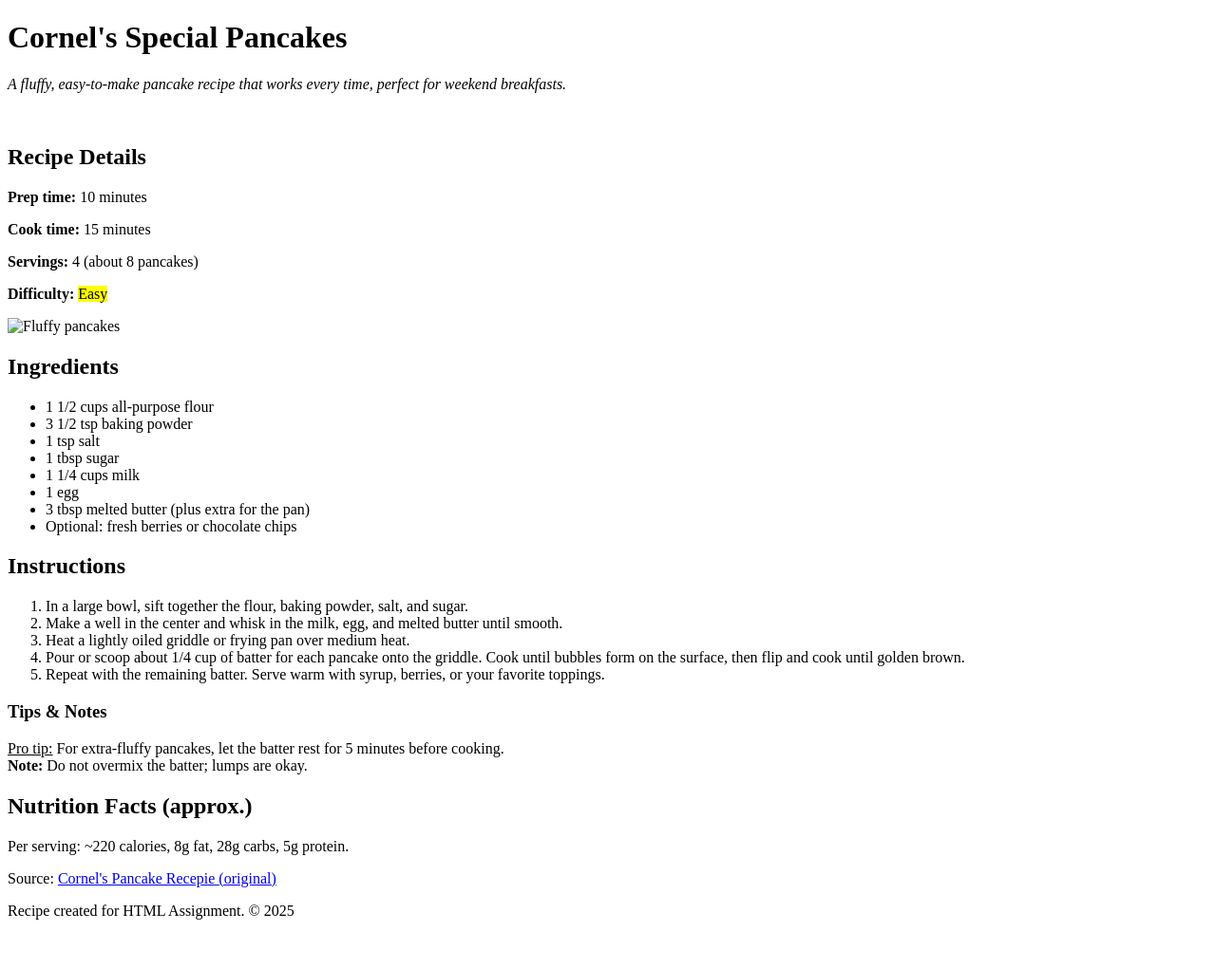
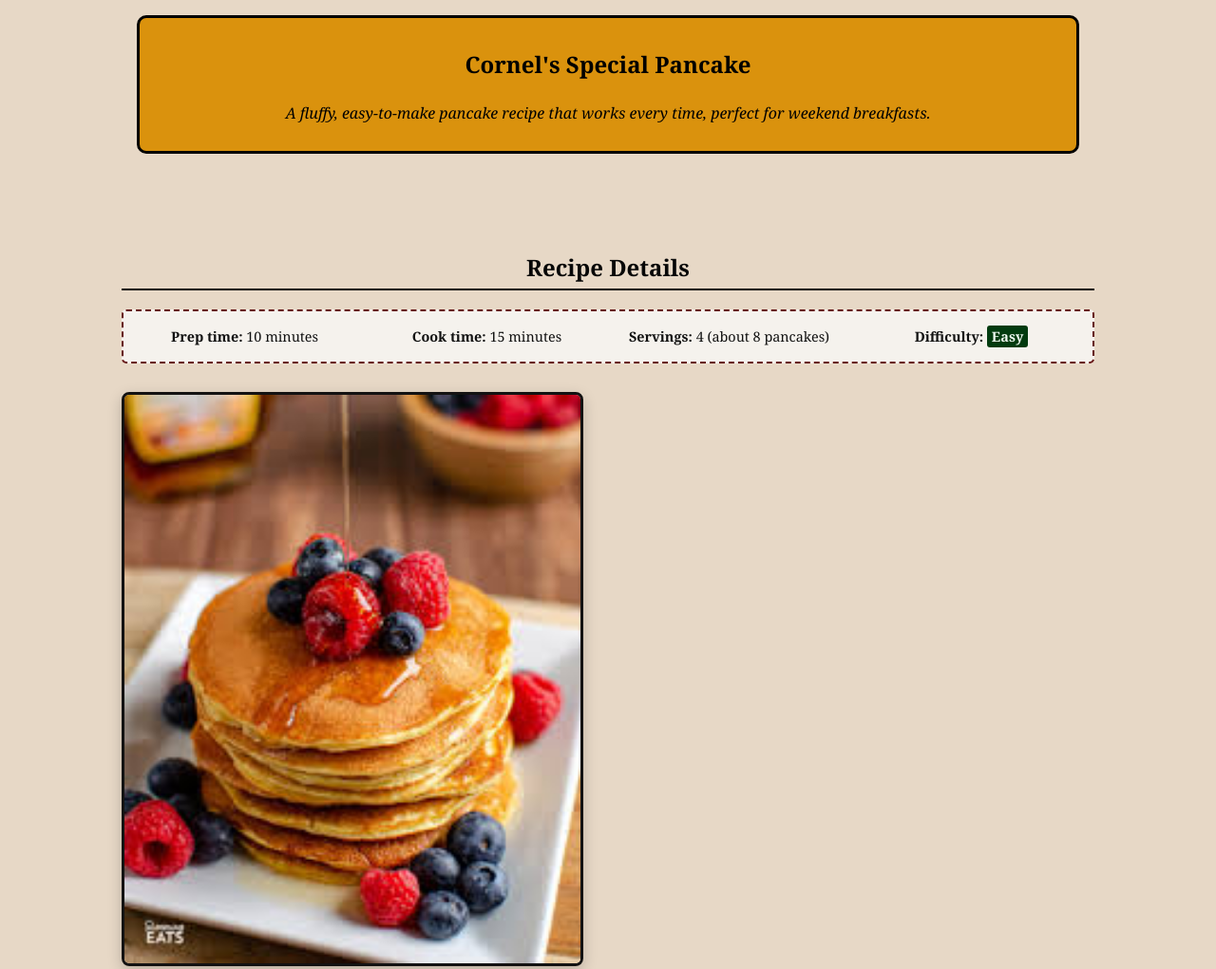
Before and after one commit to corneliusokeke12-stack/AltSchool-Assessments, a plain HTML site: page Assignment/index.html in a window 1280 px wide. Shown: the top 1021 px of the page at 95% size. Before the commit the page ends 985 px from the top, so only its background shows below. Drawn offline with Linux system fonts and the light colour scheme.

Commit message:
Update Assignment: fix HTML stylesheet link and add CSS styling

```diff
--- a/Assignment/index.html
+++ b/Assignment/index.html
@@ -1,37 +1,40 @@
 <!DOCTYPE html>
 <html lang="en">
 <head>
-    <meta charset="UTF-8">
-    <meta name="viewport" content="width=device-width, initial-scale=1.0">
-    <title>Cornel's Special Pancake Recepie</title>
+        <meta charset="UTF-8">
+        <meta name="viewport" content="width=device-width, initial-scale=1.0">
+        <title>Cornel's Special Pancake Recipe</title>
+        <link rel="stylesheet" href="style.css">
 </head>
 <body>
 <header>
-<h1>Cornel's Special Pancakes</h1>
+    <section class="description">
+<h1>Cornel's Special Pancake</h1>
 <p><em>A fluffy, easy-to-make pancake recipe that works every time, perfect for weekend breakfasts.</em></p>
+    </section>
 </header>
 
 <br>
 <!-- Recipe details (prep/cook/servings/difficulty) -->
-<section aria-labelledby="details">
 <h2 id="details">Recipe Details</h2>
+<section aria-labelledby="details" class="details-grid">
 <p><strong>Prep time:</strong> 10 minutes</p>
 <p><strong>Cook time:</strong> 15 minutes</p>
 <p><strong>Servings:</strong> 4 (about 8 pancakes)</p>
 <p><strong>Difficulty:</strong> <mark> Easy</mark></p>
 </section>
 
-<!-- Image (ensure recipe.jpg is in the same folder as index.html) -->
-<section>
-<!-- At least one relevant image with src, alt and size attributes -->
-<img src="Assets/Images/pancakes.jpeg" alt="Fluffy pancakes" width="480" height="320">
+<!-- Image (ensure pancakes.jpeg is in the same folder as index.html) -->
+<section class="recipe">
+    <!-- At least one relevant image with src, alt and size attributes -->
+    <img src="pancakes.jpeg" alt="Fluffy pancakes" width="480" height="320">
 </section>
 
 <!-- Ingredients (unordered list with at least 6 items) -->
 <section aria-labelledby="ingredients">
 <h2 id="ingredients">Ingredients</h2>
-<ul>
-<li>1 1/2 cups all-purpose flour</li>
+<ul class="p2">
+<li> 1 1/2 cups all-purpose flour</li>
 <li>3 1/2 tsp baking powder</li>
 <li>1 tsp salt</li>
 <li>1 tbsp sugar</li>
@@ -55,20 +58,24 @@
 </section>
 
 <!-- Tips & Notes -->
-<h3>Tips & Notes</h3>
+ <section class="tips-notes-section">
+<h3 class="tips-notes">Tips & Notes</h3>
 <u>Pro tip:</u> For extra-fluffy pancakes, let the batter rest for 5 minutes before cooking.<br>
 <strong>Note:</strong> Do not overmix the batter; lumps are okay.
-
+ </section>
+<br>
+<br>
+<br>
 <!-- Bonus content: Nutrition facts and source link -->
-<section>
+<section class="facts">
 <h2>Nutrition Facts (approx.)</h2>
 Per serving: ~220 calories, 8g fat, 28g carbs, 5g protein.
-<p>Source: <a href="https://www.slimmingeats.com/blog/american-style-pancakes?fbclid=IwY2xjawObFolleHRuA2FlbQIxMABicmlkETE0c1Zqd0pNUHhjUUtTelV3c3J0YwZhcHBfaWQQMjIyMDM5MTc4ODIwMDg5MgABHk5GbPEs9kh_gkySU1IOL6lHpYz50GlNz7D82A289ZQ3VkU2TDLwuYE97MeP_aem_DfQr5onFHQUm3lMGCQ883w" target="_blank" rel="noopener"> Cornel's Pancake Recepie (original)</a></p>
+<p>Source: <a href="https://www.slimmingeats.com/blog/american-style-pancakes?fbclid=IwY2xjawObFolleHRuA2FlbQIxMABicmlkETE0c1Zqd0pNUHhjUUtTelV3c3J0YwZhcHBfaWQQMjIyMDM5MTc4ODIwMDg5MgABHk5GbPEs9kh_gkySU1IOL6lHpYz50GlNz7D82A289ZQ3VkU2TDLwuYE97MeP_aem_DfQr5onFHQUm3lMGCQ883w" target="_blank" rel="noopener"> Cornel's Pancake Recipe (original)</a></p>
 </section>
 
 <!-- Footer with simple attribution -->
 <footer>
-<p>Recipe created for HTML Assignment. &copy; 2025</p>
+<p>Recipe created for HTML & CSS Assignment. &copy; 2025</p>
 </footer>
 
 </body>
--- /dev/null
+++ b/Assignment/style.css
@@ -0,0 +1,108 @@
+/* Quick helpers */
+header { padding: 1rem; text-align: center; }
+main { padding: 1rem; }
+footer { text-align: center; padding: 1rem; font-size: 0.9rem; color: #0e0d0d; }
+body {
+    font-family: 'Georgia', serif;
+    background-color: #e7d8c6;
+    color: #131212;
+    line-height: 1.6;
+    margin: 0;
+    padding: 0;
+    padding-left: 8rem;
+    padding-right: 8rem;
+}
+.description {
+    font-family: 'Georgia', sans-serif; /* Simple, clean font for description */
+    color: black;
+    display: block;
+    border-color: 2px solid #070707;
+    border-style: solid;
+    border-radius: 10px;
+    padding: 10px;
+    margin-bottom: 20px;
+    background-color: rgb(218, 146, 13);
+}
+
+h2 {
+    font-family: 'Georgia', serif;
+    color: #070707;
+    text-align: center;
+    border-bottom: 2px solid #080808;
+    padding-bottom: 2px;
+    margin-top: 40px;
+}
+
+h3 {
+    font-family: 'Georgia', serif;
+    color: #070707;
+    text-align: center;
+    padding-bottom: 1px;
+    margin-top: 10px;
+}
+.p2 li {
+    padding: 8px 15px;
+    border-left: 5px solid #E0B07F; /* Accent line for list items */
+    margin-bottom: 8px;
+    background-color: #FFF9F4;
+    transition: background-color 0.2s; /* Subtle transition */
+}
+
+.p2 li:hover {
+    background-color: #F0E6D8;
+    list-style-type: none; /* Remove default bullet points */
+    padding: 0;
+}
+
+.recipe img {
+    max-width: 90%;
+    height: auto;
+    border-style: solid;
+    border-radius: 8px;
+    display: block;
+    box-shadow: 0 5px 15px rgba(0, 0, 0, 0.2);
+}
+
+.details-grid {
+    display: flex;
+    justify-content: space-around;
+    padding: 10px 0;
+    border: 2px dashed #661515;
+    margin-bottom: 30px;
+    border-radius: 5px;
+    background-color: #f5f2ed;
+}
+.details-grid p {
+    margin: 5px 10px;
+    font-size: 0.9em;
+    color: #111111;
+    flex-basis: 25%;
+    text-align: center;
+}
+.tips-notes-section {
+    font-family: 'Georgia', serif;
+    text-align: left;
+    border-style: solid;
+    border-radius: 5px;
+    background-color: #f5f2ed;
+    padding-bottom: 2px;
+    margin-top: 40px;
+}
+
+mark {
+    background-color: #023b0f; /* Light green background */
+    color: #eff8f1; /* Dark green text */
+    padding: 2px 5px;
+    border-radius: 3px;
+    font-weight: bold;
+}
+
+a {
+    color: #352da0;
+    text-decoration: none;
+}
+
+a:hover {
+    text-decoration: underline;
+    color: #5C4033;
+}
```
